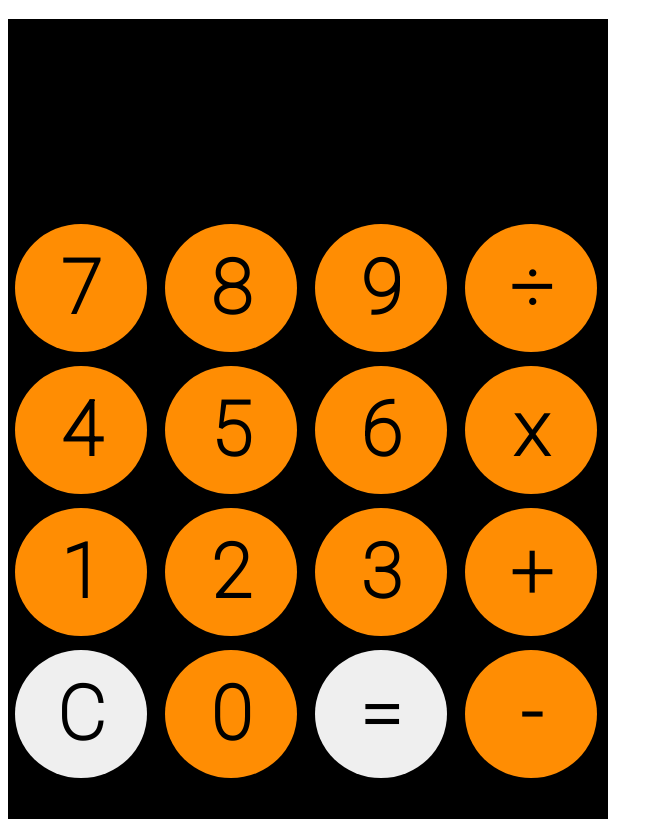
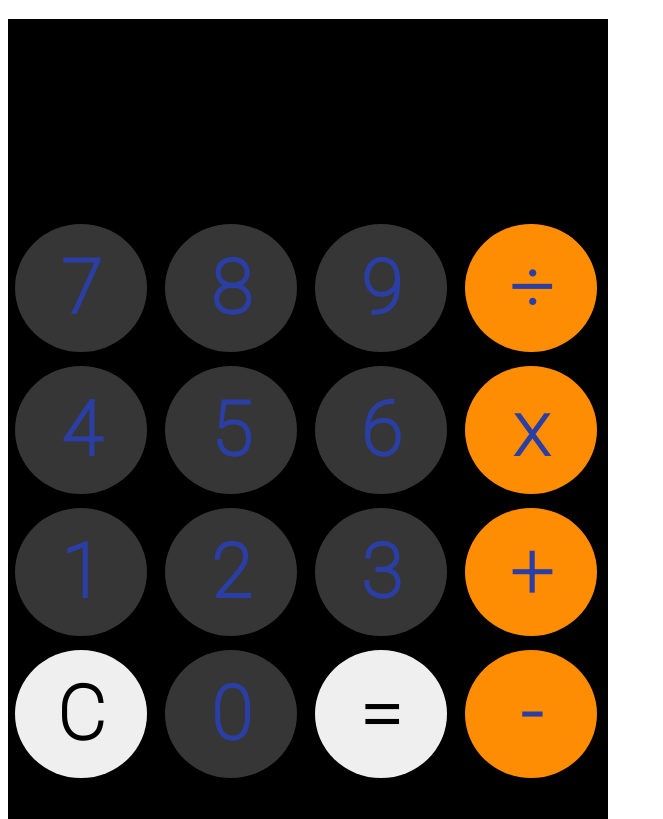
Before and after one commit to IvanHeyde/Calc-2, a plain HTML site: page index.html in a window 1280 px wide. Shown: the part 101-920 px from the top of the page, without its empty margins (0-663 px from the left). Drawn offline with Linux system fonts and the light colour scheme.

```diff
--- a/styles.css
+++ b/styles.css
@@ -49,10 +49,10 @@
 
 #appbg .naranja {
     background-color: rgb(255, 141, 3);
-
+    color: rgb(42, 62, 164) !important;
 }
 
 #appbg .gris {
     background-color: rgb(54, 54, 54);
-    background-color: rgb(255, 141, 3);
+    color: rgb(42, 62, 164) !important;
 }
```
